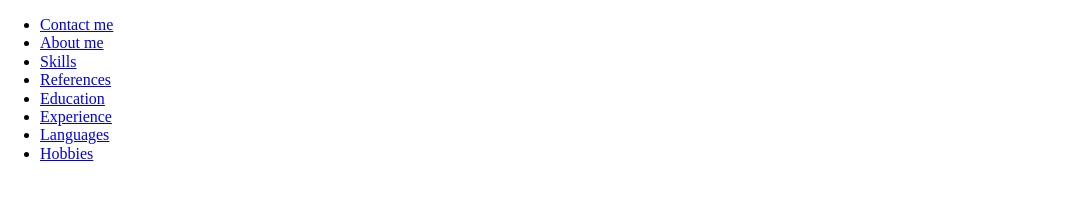
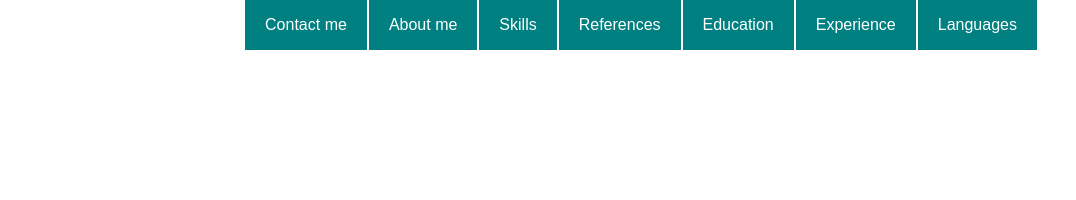
Before and after one commit to trickyNikk1/rsschool-cv, a plain HTML site: page index.html in a window 1280 px wide. Shown: the whole page, without its empty margins (0-1076 px from the left). Drawn offline with Linux system fonts and the light colour scheme.

Commit message:
feat: add styles for a draft nav

```diff
--- a/index.html
+++ b/index.html
@@ -1,6 +1,6 @@
 <!DOCTYPE html>
 
-<html lang="en">
+<html class="page" lang="en">
 
 <head>
     <meta charset="UTF-8">
@@ -11,41 +11,37 @@
     <link rel="icon" href="assets/img/Peter.ico">
 </head>
 
-<body class="page">
+<body class="body">
     <header class="header">
         <div class="container">
-            <nav class="header_nav">
-                <ul class="header_list">
-                    <li class="header_list-item">
-                        <a href="#contact_me">Contact me</a>
+            <nav class="nav">
+                <ul class="nav_list">
+                    <li class="nav_item">
+                        <a class="nav_link"href="#contact_me">Contact me</a>
                     </li>
 
-                    <li class="header_list-item">
-                        <a href="#about_me">About me</a>
+                    <li class="nav_item">
+                        <a class="nav_link"href="#about_me">About me</a>
                     </li>
 
-                    <li class="header_list-item">
-                        <a href="#skills">Skills</a>
+                    <li class="nav_item">
+                        <a class="nav_link"href="#skills">Skills</a>
                     </li>
 
-                    <li class="header_list-item">
-                        <a href="#References">References</a>
+                    <li class="nav_item">
+                        <a class="nav_link"href="#References">References</a>
                     </li>
 
-                    <li class="header_list-item">
-                        <a href="#education">Education</a>
+                    <li class="nav_item">
+                        <a class="nav_link"href="#education">Education</a>
                     </li>
 
-                    <li class="header_list-item">
-                        <a href="#experience">Experience</a>
+                    <li class="nav_item">
+                        <a class="nav_link"href="#experience">Experience</a>
                     </li>
 
-                    <li class="header_list-item">
-                        <a href="#english_skills">Languages</a>
-                    </li>
-
-                    <li class="header_list-item">
-                        <a href="#hobbies">Hobbies</a>
+                    <li class="nav_item">
+                        <a class="nav_link"href="#english_skills">Languages</a>
                     </li>
                 </ul>
             </nav>
--- a/style.css
+++ b/style.css
@@ -2,18 +2,59 @@
     font-family: 'Ubuntu Mono';
     src: url(assets/fonts/UbuntuMono-Regular.ttf);
     font-weight: 400;
+    src: local('Ubuntu Mono');
 }
 @font-face {
     font-family: 'Ubuntu Mono';
     src: url(assets/fonts/UbuntuMono-Bold.ttf);
     font-weight: 700;
+    src: local('Ubuntu Mono');
 }
-.page{
+* {
+    box-sizing: border-box;
+}
+.page {
+    font-family: 'Ubuntu Mono', sans-serif;
+    scroll-behavior: smooth;
+}
+.body {
     display: flex;
     flex-direction: column;
     justify-content: space-between;
+
 }
-.container{
+.container {
     max-width: 1440px;
     margin: 0 auto;
 }
+.header {
+    overflow: auto;
+}
+.nav {
+    overflow: auto;
+}
+.nav_list {
+    list-style: none;
+    padding: 0;
+    margin: 0;
+    width: 100%;
+    display: flex;
+    flex-wrap: nowrap;
+}
+
+@media (min-width: 800px) {
+    .nav_list {
+        justify-content: center;
+    }
+}
+.nav_item {
+    background-color: teal;
+    border-left: solid 2px white;
+}
+.nav_link{
+    padding: 0 20px;
+    line-height: 50px;
+    text-decoration: none;
+    text-wrap: nowrap;
+    color: white;
+}
```
Also changed, not shown: css/normalize.css.
